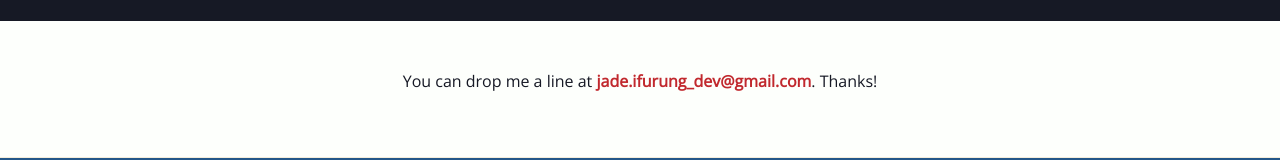
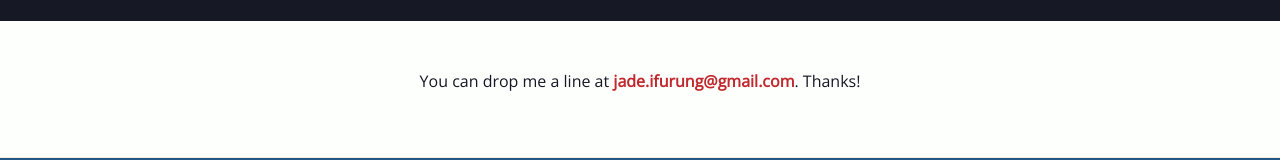
Before and after one commit to jadeifurung/jadeifurung.github.io, a plain HTML site: page index.html in a window 1280 px wide. Shown: the part 1893-2053 px from the top of the page. Drawn offline with nearby package versions, Linux system fonts and the light colour scheme.

Commit message:
Change email.

```diff
--- a/index.html
+++ b/index.html
@@ -179,7 +179,7 @@
       </div>
       <div class="row section-content py-3 py-lg-5 px-3">
         <div class="col text-center">
-          <p>You can drop me a line at <span class="email">jade.ifurung_dev@gmail.com</span>. Thanks!</p>
+          <p>You can drop me a line at <span class="email">jade.ifurung@gmail.com</span>. Thanks!</p>
         </div>
       </div>
     </section>
```
